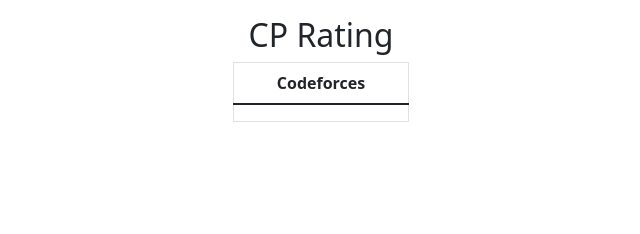
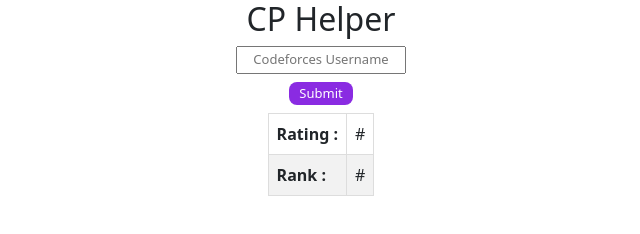
Before and after one commit to Its-Vipin/cp-rating-browser-extension, a browser extension: page index.html in a window 1280 px wide. Shown: the whole page, without its empty margins (319-959 px from the left). Drawn offline with nearby package versions, Linux system fonts and the light colour scheme; no server answers.

Commit message:
update: input box added

```diff
--- a/index.html
+++ b/index.html
@@ -1,31 +1,95 @@
 <!DOCTYPE html>
 <html>
     <head>
-        <title>CF Rating</title>
+        <title>CP Rating</title>
         <meta charset="utf-8">
         <link href="https://cdn.jsdelivr.net/npm/bootstrap@5.1.3/dist/css/bootstrap.min.css" rel="stylesheet">
     </head>
+    <style>
+        *{
+            margin: 0;
+            padding: 0;
+        }
+        .container{
+            width: 250px;
+            display: flex;
+            justify-content: center;
+            align-items: center;
+            flex-direction: column;
+        }
+        .input-container{
+            display: flex;
+            justify-content: center;
+            align-items: center;
+            flex-direction: column;
+        }
+        input{
+            padding: 2px 5px;
+            font-size: small;
+        }
+        #userName1{
+            text-align: center;
+            width: 170px;
+        }
+        #submit{
+            margin: 8px;
+            font-size: small;
+            border: 0px;
+            background-color: blueviolet;
+            color: white;
+            padding: 2px 10px;
+            border-radius: 8px;
+        }
+        #submit:hover{
+            background-color: #9ACD32;
+        }
+        .info-container table {
+            border-collapse: collapse;
+            width: 100%;
+        }
+
+        .info-container td {
+            border: 1px solid #ddd;
+            padding: 8px;
+            text-align: left;
+        }
+
+        .info-container tr:nth-child(even) {
+            background-color: #f2f2f2;
+        }
+
+        .info-container tr:hover {
+            background-color: #ddd;
+        }
+
+
+    </style>
 <body>
-        <div class="container mt-3" style="width: 200px;">
-            <h2 class="text-center">CP Rating</h2>
-            <table class="table table-bordered">
-                <thead>
-                <tr>
-                    <!-- <th>LeetCode</th> -->
-                    <th class="text-center">Codeforces</th>
-                    <!-- <th>GFG</th>
-                    <th>CodeChef</th> -->
-                </tr>
-                </thead>
-                <tbody>
-                <tr>
-                    <!-- <td id="lc"></td> -->
-                    <td id="cf" class="text-center"></td>
-                    <!-- <td id="gfg"></td>
-                    <td id="cc"></td> -->
-                </tr>
-                </tbody>
-            </table>
+        <div class="container">
+            <h2>CP Helper</h2>
+            <div class="input-container">
+                <label for="input">
+                    <input type="text" name="getCFUserName" id="userName1" placeholder="Codeforces Username" required>
+                    <div id="warningMessage" class="warning" style="font-size: x-small;color: red;"></div>
+                </label>
+                <button type="submit" id="submit" event.s>Submit</button>
+            </div>
+
+            <div class="info-container">
+                <table>
+                    <tr>
+                        <td><b>Rating :</b></td>
+                        <td id="rating">#</td>
+                    </tr>
+                    <tr>
+                        <td><b>Rank :</b></td>
+                        <td id="rank">#</td>
+                    </tr>
+                </table>
+                <div id="warningMessage2" class="warning" style="font-size: x-small;color: red;"></div>
+            </div>
+
+
         </div>
         <script src="script.js"></script>
 </body>
```
